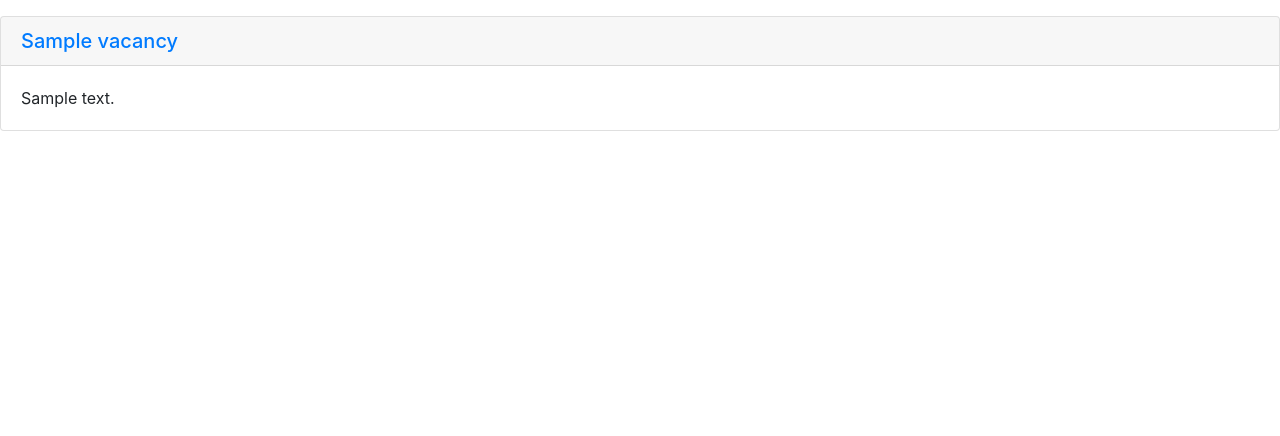
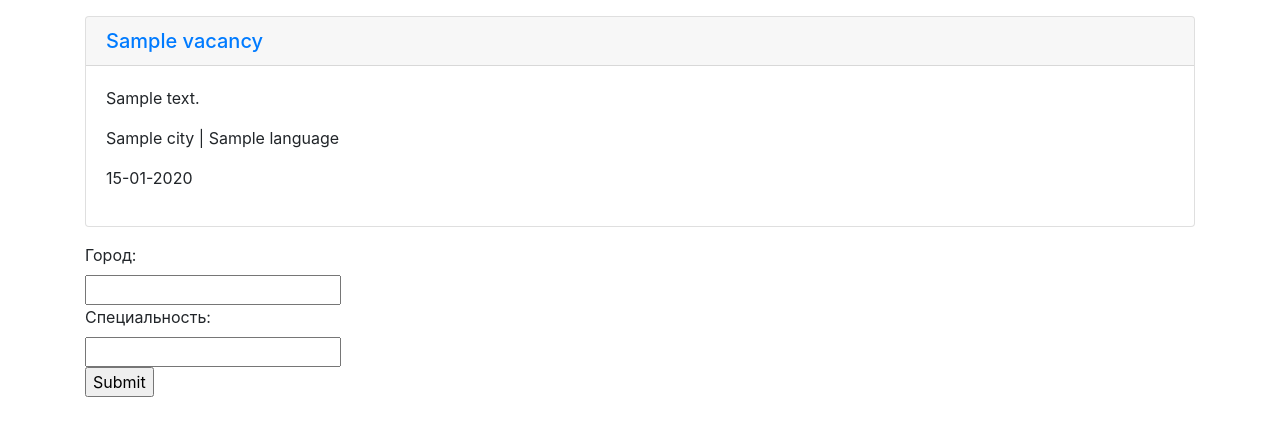
Before and after one commit to VladimirFitisov/scraping_service_2, a Django app: page /home/ in a window 1280 px wide. Shown: the part 56-492 px from the top of the page. Run offline with Django 3.2, Linux system fonts and the light colour scheme; tables that the repository leaves empty hold one stand-in row (values such as "Sample post"); some libraries are stand-ins or nearby versions.

Commit message:
add form in home.html

```diff
--- a/src/scraping/templates/scraping/home.html
+++ b/src/scraping/templates/scraping/home.html
@@ -1,4 +1,6 @@
 {% extends "base.html" %}
+
+{% block title %} Home {% endblock %}
 
 {% block content %}
     {% for obj in objects_list %}
@@ -6,7 +8,18 @@
             <h5 class="card-header"><a href="{{ obj.url }}">{{ obj.title }}</a></h5>
             <div class="card-body">
                 <p class="card-text">{{ obj.description }}</p>
+                <p>{{obj.city.name}} | {{obj.language.name}}</p>
+                <p>{{obj.timestamp|date:" d-m-Y" }}</p>
             </div>
         </div>
     {% endfor %}
+
+<form method="GET" action="">
+    <label>Город:</label><br>
+    <input type="text" name="city"><br>
+    <label>Специальность:</label><br>
+    <input type="text" name="language"><br>
+    <input type="submit" value="Submit">
+</form>
+
 {% endblock %}
--- a/src/templates/base.html
+++ b/src/templates/base.html
@@ -6,9 +6,10 @@
     <meta name="viewport" content="width=device-width, initial-scale=1, shrink-to-fit=no">
 
     <!-- Bootstrap CSS -->
-    <link rel="stylesheet" href="https://stackpath.bootstrapcdn.com/bootstrap/4.5.2/css/bootstrap.min.css" integrity="sha384-JcKb8q3iqJ61gNV9KGb8thSsNjpSL0n8PARn9HuZOnIxN0hoP+VmmDGMN5t9UJ0Z" crossorigin="anonymous">
+    <link rel="stylesheet" href="https://stackpath.bootstrapcdn.com/bootstrap/4.5.2/css/bootstrap.min.css"
+          integrity="sha384-JcKb8q3iqJ61gNV9KGb8thSsNjpSL0n8PARn9HuZOnIxN0hoP+VmmDGMN5t9UJ0Z" crossorigin="anonymous">
 
-    <title>Привет Django!</title>
+    <title>{% block title %}Привет Django!{% endblock %}</title>
 </head>
 <body>
 <nav class="navbar navbar-expand-lg navbar-light bg-light">
@@ -35,13 +36,19 @@
     </div>
 </nav>
 
-  <div class="conteiner">
+<div class="container">
     {% block content %}{% endblock %}
 </div>
 <!-- Optional JavaScript -->
 <!-- jQuery first, then Popper.js, then Bootstrap JS -->
-    <script src="https://code.jquery.com/jquery-3.5.1.slim.min.js" integrity="sha384-DfXdz2htPH0lsSSs5nCTpuj/zy4C+OGpamoFVy38MVBnE+IbbVYUew+OrCXaRkfj" crossorigin="anonymous"></script>
-    <script src="https://cdn.jsdelivr.net/npm/popper.js@1.16.1/dist/umd/popper.min.js" integrity="sha384-9/reFTGAW83EW2RDu2S0VKaIzap3H66lZH81PoYlFhbGU+6BZp6G7niu735Sk7lN" crossorigin="anonymous"></script>
-    <script src="https://stackpath.bootstrapcdn.com/bootstrap/4.5.2/js/bootstrap.min.js" integrity="sha384-B4gt1jrGC7Jh4AgTPSdUtOBvfO8shuf57BaghqFfPlYxofvL8/KUEfYiJOMMV+rV" crossorigin="anonymous"></script>
+<script src="https://code.jquery.com/jquery-3.5.1.slim.min.js"
+        integrity="sha384-DfXdz2htPH0lsSSs5nCTpuj/zy4C+OGpamoFVy38MVBnE+IbbVYUew+OrCXaRkfj"
+        crossorigin="anonymous"></script>
+<script src="https://cdn.jsdelivr.net/npm/popper.js@1.16.1/dist/umd/popper.min.js"
+        integrity="sha384-9/reFTGAW83EW2RDu2S0VKaIzap3H66lZH81PoYlFhbGU+6BZp6G7niu735Sk7lN"
+        crossorigin="anonymous"></script>
+<script src="https://stackpath.bootstrapcdn.com/bootstrap/4.5.2/js/bootstrap.min.js"
+        integrity="sha384-B4gt1jrGC7Jh4AgTPSdUtOBvfO8shuf57BaghqFfPlYxofvL8/KUEfYiJOMMV+rV"
+        crossorigin="anonymous"></script>
 </body>
 </html>
```
Lines whose indentation alone changed are shown as unchanged.
